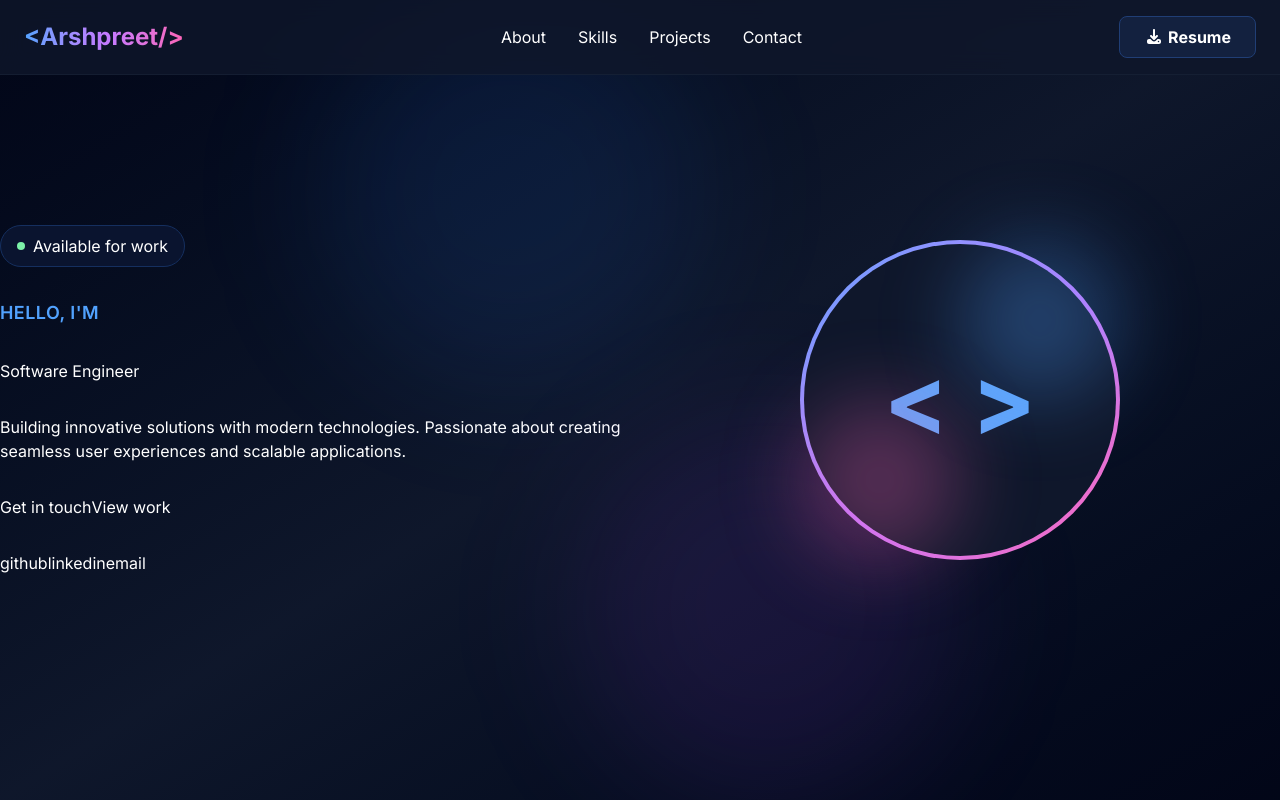
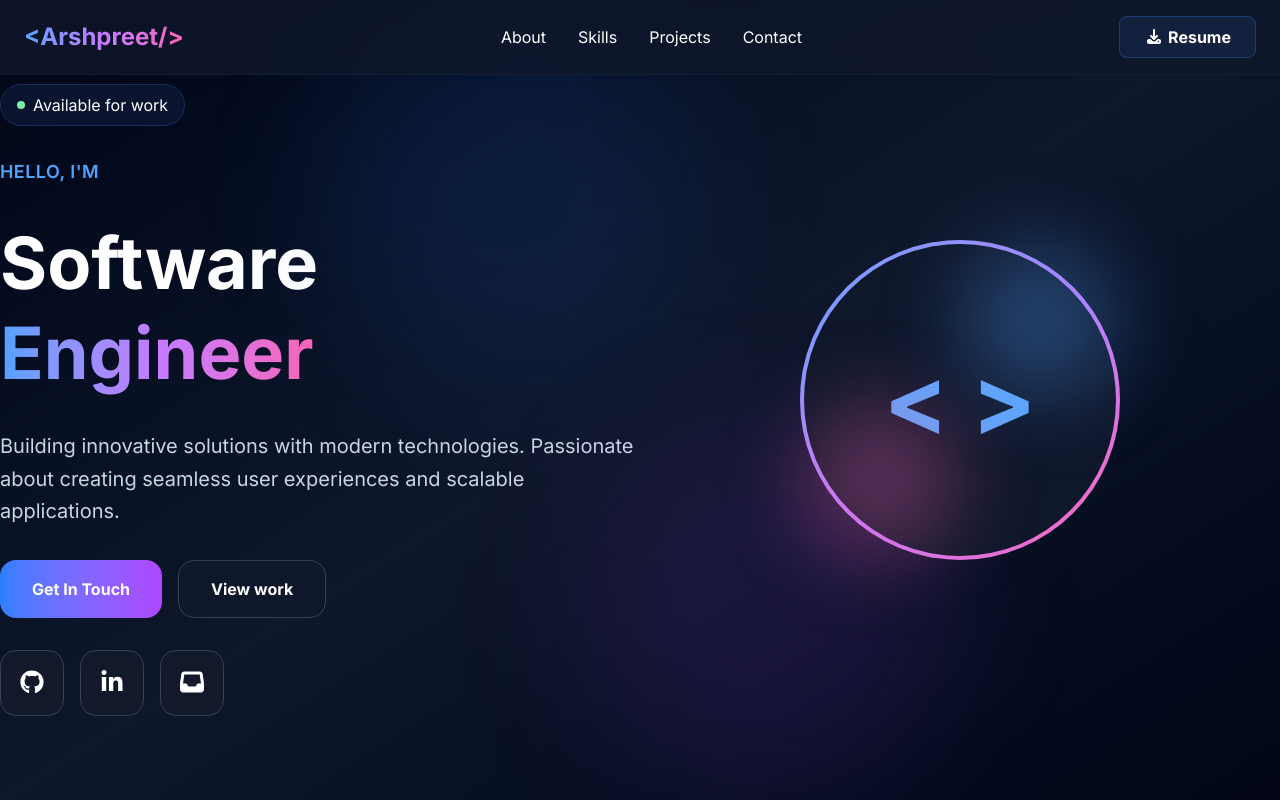
Before and after one commit to ArshpreetS/yap, a React (Vite) app: page / in a window 1280 px wide. Built offline with nearby package versions, Linux system fonts and the light colour scheme.

Commit message:
finish the hero section

```diff
--- a/src/App.jsx
+++ b/src/App.jsx
@@ -5,6 +5,7 @@ import Navbar from "./components/Navbar";
 function App() {
   return (
     <>
+      {/* Background dots */}
       <div className="fixed inset-0 overflow-hidden pointer-events-none">
         <div className="absolute top-0 left-1/4 w-96 h-96 bg-blue-500/10 rounded-full blur-3xl"></div>
         <div className="absolute bottom-0 right-1/4 w-96 h-96 bg-purple-500/10 rounded-full blur-3xl"></div>
--- a/src/components/Hero.jsx
+++ b/src/components/Hero.jsx
@@ -1,3 +1,7 @@
+import { faGithub, faLinkedinIn } from "@fortawesome/free-brands-svg-icons";
+import { faInbox } from "@fortawesome/free-solid-svg-icons";
+import { FontAwesomeIcon } from "@fortawesome/react-fontawesome";
+
 const Hero = () => {
   return (
     <section id="hero">
@@ -10,24 +14,32 @@ const Hero = () => {
           <div className="text-blue-400 font-semibold text-lg tracking-wide">
             HELLO, I'M
           </div>
-          <div>Software Engineer</div>
-          <div>
+          <div className="text-5xl md:text-7xl leading-tight">
+            <span className="text-white font-bold">
+              Software
+            </span>
+            <br />
+            <span className="bg-linear-to-r from-blue-400 via-purple-400 to-pink-400 bg-clip-text text-transparent font-bold">
+              Engineer
+            </span>
+          </div>
+          <div className="text-xl text-slate-300 leading-relaxed">
             Building innovative solutions with modern technologies. Passionate
             about creating seamless user experiences and scalable applications.
           </div>
-          <div>
-            <button>Get in touch</button>
-            <button>View work</button>
+          <div className="flex gap-4">
+            <button className="px-8 py-4 font-bold rounded-2xl bg-linear-to-r from-blue-500 to-purple-500">Get In Touch</button>
+            <button className="px-8 py-4 font-bold rounded-2xl bg-slate-900 border border-[#334156]">View work</button>
           </div>
-          <div>
-            <button>github</button>
-            <button>linkedin</button>
-            <button>email</button>
+          <div className="flex gap-4 text-2xl">
+            <button className="rounded-2xl p-4 bg-[#11192b] border border-[#334156]"><FontAwesomeIcon icon={faGithub} /></button>
+            <button className="rounded-2xl p-4 bg-[#11192b] border border-[#334156]"><FontAwesomeIcon icon={faLinkedinIn} /></button>
+            <button className="rounded-2xl p-4 bg-[#11192b] border border-[#334156]"><FontAwesomeIcon icon={faInbox} /></button>
           </div>
         </div>
         <div className="flex justify-center items-center">
           <div className="relative">
-            <div className="h-80 w-80 rounded-full p-1 bg-gradient-to-br from-blue-400 via-purple-400 to-pink-400 flex justify-center items-center">
+            <div className="h-80 w-80 rounded-full p-1 bg-linear-to-br from-blue-400 via-purple-400 to-pink-400 flex justify-center items-center">
               {/* TODO (Arshpreet): Get proper icons instead of < and > */}
               <div className="flex justify-center items-center h-full w-100 rounded-full bg-slate-900 text-8xl font-bold text-[#60A5FA]">
                 &lt; &gt;
```
